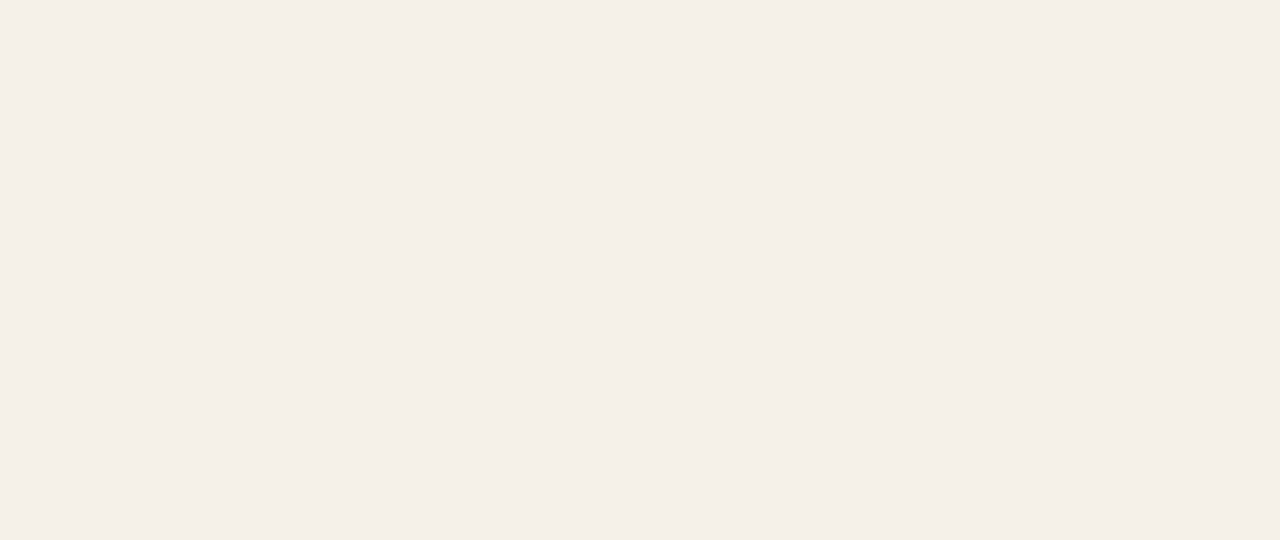
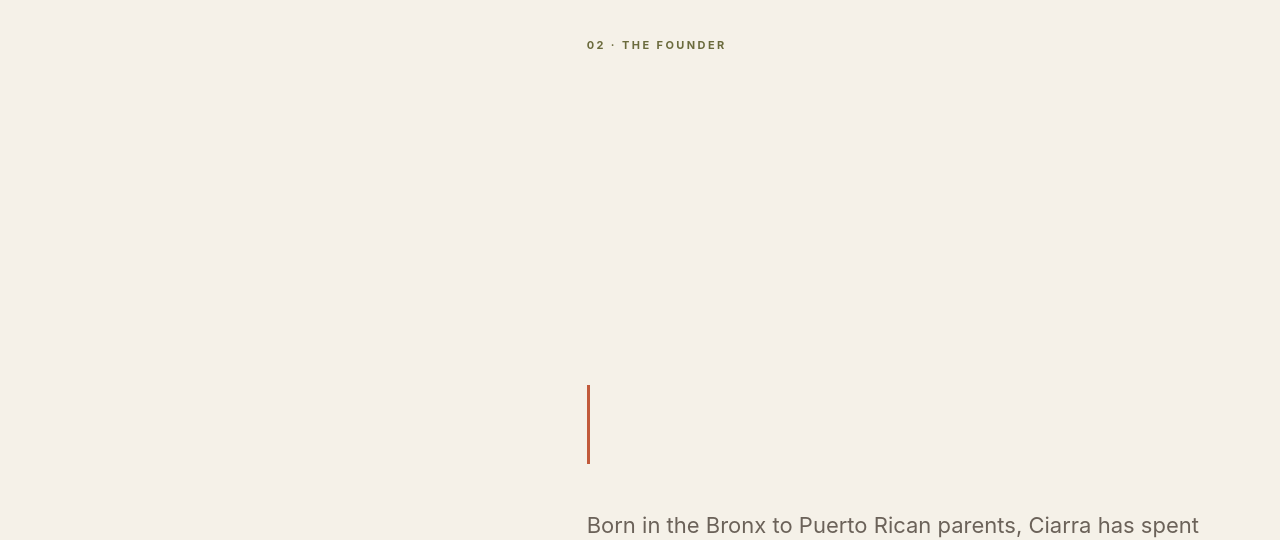
Before and after one commit to ssripada09-svg/miojo-pitch-site, a Next.js app: page / in a window 1280 px wide. Shown: the part 1000-1540 px from the top of the page. Built offline with nearby package versions, Linux system fonts and the light colour scheme.

Commit message:
Add typed founder proof animation

```diff
--- a/src/app/globals.css
+++ b/src/app/globals.css
@@ -384,3 +384,18 @@ body[data-modal-open="true"] { overflow: hidden; }
 .peppers-detail div:not(.kicker) { display:flex; flex-wrap:wrap; gap:10px; margin-top:22px; }
 .peppers-detail span { border:1px solid rgba(245,241,232,.18); color:var(--peach); padding:10px 12px; text-transform:uppercase; letter-spacing:.12em; font-size:10px; font-weight:900; }
 @media (max-width:760px) { .peppers-context { grid-template-columns:1fr; } }
+
+/* Hotfix 6: founder section gets deliberate deck-style typed animation */
+.founder-proof-section { overflow:hidden; }
+.founder-typed-title h2 { display:block; }
+.type-stack-line { display:block; overflow:hidden; white-space:nowrap; width:0; max-width:max-content; border-right:3px solid transparent; animation:type-stack 540ms steps(var(--chars)) var(--delay) forwards, type-caret 540ms steps(1) var(--delay); }
+.type-stack-line:nth-child(5) { border-right-color:var(--terracotta); }
+.typed-caption { opacity:0; transform:translateY(8px); animation:caption-in 560ms ease 2.7s forwards; }
+.portrait-reveal { opacity:0; clip-path:inset(0 100% 0 0); animation:portrait-wipe 950ms cubic-bezier(.2,.85,.35,1) .18s forwards; }
+.portrait-reveal img { transform:scale(1.035); animation:portrait-settle 1200ms cubic-bezier(.2,.85,.35,1) .18s forwards; }
+@keyframes type-stack { to { width:calc(var(--chars) * .64em); } }
+@keyframes type-caret { 0%,100% { border-right-color:transparent; } 50% { border-right-color:var(--terracotta); } }
+@keyframes caption-in { to { opacity:1; transform:translateY(0); } }
+@keyframes portrait-wipe { to { opacity:1; clip-path:inset(0 0 0 0); } }
+@keyframes portrait-settle { to { transform:scale(1); } }
+@media (max-width:760px) { .type-stack-line { white-space:normal; width:auto; animation:none; border-right:0; } .typed-caption, .portrait-reveal, .portrait-reveal img { animation:none; opacity:1; clip-path:none; transform:none; } }
--- a/src/app/page.tsx
+++ b/src/app/page.tsx
@@ -181,6 +181,10 @@ function SmartNumber({ value }: { value: string }) {
 }
 function TypeLine({ text }: { text: string }) { return <span className="type-line" style={{ ["--chars" as string]: text.length }}>{text}</span>; }
 
+function TypeStack({ lines }: { lines: string[] }) {
+  return <>{lines.map((line, i) => <span key={line} className="type-stack-line" style={{ ["--chars" as string]: line.length, ["--delay" as string]: `${i * 520}ms` }}>{line}</span>)}</>;
+}
+
 function WordReveal({ text, accent }: { text: string; accent?: string }) {
   const words = text.split(" ");
   return <>{words.map((word, i) => {
@@ -234,7 +238,7 @@ function DetailDrawer({ open, onClose, title, children }: { open: boolean; onClo
 }
 
 function Hero() { return <section id="top" className="split-hero"><div className="hero-copy reveal-on-view"><Kicker left="CIARRA PARDO CO · 2026" right="CONFIDENTIAL" /><p className="deck-italic hero-italic">Heritage is medicine.</p><h1><span className="mask-reveal">CIARRA</span><br /><span className="mask-reveal delay">PARDO</span></h1><p className="source-code"><TypeLine text="the ecosystem’s source code" /></p><p className="hero-sub">MI OJO · PEPPERS & BELI · BEAUTYDAYS · THE RESIDENCES</p><div className="hero-actions"><a href="#portfolio" className="gold-btn">Explore the ecosystem <ArrowRight size={16} /></a><a href="#financials" className="line-btn">View investor model</a></div></div><div className="hero-image"><Image src="/assets/canonical/page01_img02.png" alt="Ciarra Pardo black and white founder portrait" fill priority sizes="(max-width: 900px) 100vw, 44vw" className="object-cover grayscale" /></div></section>; }
-function TrackRecord() { return <section id="founder" className="cream-section"><div className="shell two-col founder-grid"><div className="portrait-panel reveal-on-view"><Image src="/assets/canonical/page02_img01.png" alt="Ciarra Pardo portrait" fill sizes="(max-width: 900px) 100vw, 38vw" className="object-cover grayscale" /></div><div><SectionTitle eyebrow="02 · The Founder" title="TWENTY YEARS BUILDING THE BRANDS THE CULTURE QUOTES BACK." italic="institutional rigor, cultural fluency.">Born in the Bronx to Puerto Rican parents, Ciarra has spent twenty years at the intersection of culture, commerce, and creative authority — from Def Jam and Rihanna to Fenty Corp and the next portfolio.</SectionTitle><div className="stat-grid">{stats.map(([num, label], i) => <button className="stat-card reveal-on-view" style={{ animationDelay: `${i * 90}ms` }} key={label}><strong><SmartNumber value={num} /></strong><span>{label}</span><small>click for source context</small></button>)}</div><blockquote>“In 2021 I was diagnosed with Stage 3C triple-negative breast cancer. I beat it. Everything after is built in that clarity.”</blockquote></div></div></section>; }
+function TrackRecord() { return <section id="founder" className="cream-section founder-proof-section"><div className="shell two-col founder-grid"><div className="portrait-panel portrait-reveal"><Image src="/assets/canonical/page02_img01.png" alt="Ciarra Pardo portrait" fill sizes="(max-width: 900px) 100vw, 38vw" className="object-cover grayscale" /></div><div><div className="section-title founder-typed-title"><Kicker left="02 · The Founder" /><h2><TypeStack lines={["TWENTY YEARS", "BUILDING", "THE BRANDS", "THE CULTURE", "QUOTES BACK."]} /></h2><p className="deck-italic typed-caption">institutional rigor, cultural fluency.</p><p className="lede">Born in the Bronx to Puerto Rican parents, Ciarra has spent twenty years at the intersection of culture, commerce, and creative authority — from Def Jam and Rihanna to Fenty Corp and the next portfolio.</p></div><div className="stat-grid">{stats.map(([num, label], i) => <button className="stat-card reveal-on-view" style={{ animationDelay: `${i * 90}ms` }} key={label}><strong><SmartNumber value={num} /></strong><span>{label}</span><small>click for source context</small></button>)}</div><blockquote>“In 2021 I was diagnosed with Stage 3C triple-negative breast cancer. I beat it. Everything after is built in that clarity.”</blockquote></div></div></section>; }
 function Journey() { return <section className="forest-section"><div className="shell"><SectionTitle eyebrow="04 · The Journey" title="FROM BRONX KITCHEN TABLES TO THE FENTY BLUEPRINT." italic="Every chapter trained the next." /><div className="timeline">{journey.map(([year, place, copy], i) => <button className="timeline-item reveal-on-view" key={year} style={{ animationDelay: `${i * 80}ms` }}><span className="dot" /><strong>{year}</strong><b>{place}</b><p>{copy}</p></button>)}</div></div></section>; }
 
 function Portfolio() {
```
